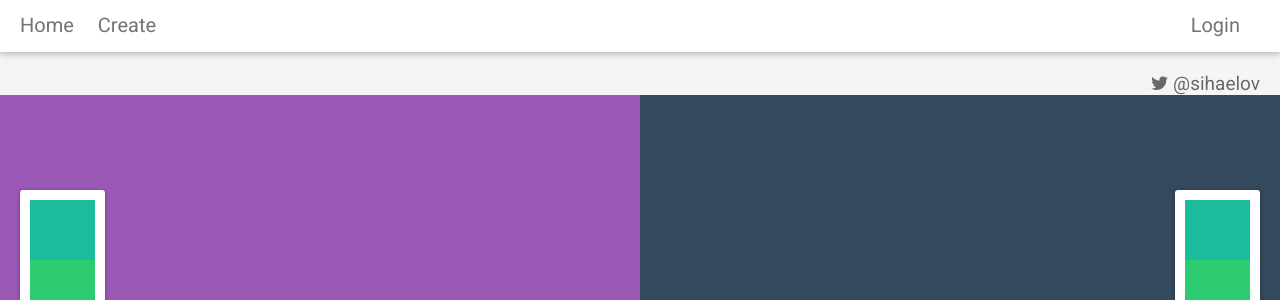
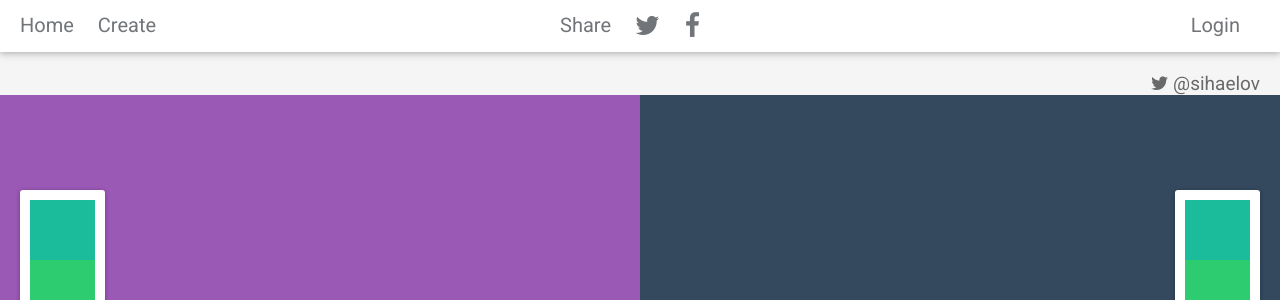
Before and after one commit to kohoto-san/color, a Django app: page /blend/ in a window 1280 px wide. Shown: the top 300 px of the page. Run offline with Django 3.2, Linux system fonts and the light colour scheme; parts of the project's set-up code (start-up, migrations or seed data) failed here and were passed over; some libraries are stand-ins or nearby versions.

Commit message:
add share website

```diff
--- a/project/static/style.css
+++ b/project/static/style.css
@@ -209,7 +209,7 @@ body{
 }
 
 
-.navbar a{
+.navbar span, .navbar a{
     color: #717579;
     font-size: 20px;
     margin-right: 20px;
@@ -217,6 +217,22 @@ body{
 
 .navbar a:hover{
 	color: #000;
+}
+
+.navbar-share{
+	text-align: center;
+	position: absolute;
+	margin: auto;
+	left: 0;
+	right: 0;
+	top: 0;
+}
+
+@media (max-width: 550px){
+    .navbar-share {
+    	top: auto;
+    	right: auto;
+    }
 }
 
 .close{
--- a/project/templates/base.html
+++ b/project/templates/base.html
@@ -89,6 +89,18 @@
 		<a href="/">Home</a>
 		<a href="{% url 'blend' %}">Create</a>
 
+		<div class="navbar-share">
+			<span>Share</span>
+
+			<a href="http://twitter.com/share?text=Discover and generate beautiful CSS3 gradients by @sihaelov&url=http://tabiku.com" target="_blank">
+            	<i class="fa fa-twitter fa-lg"></i>
+            </a>
+
+            <a href="https://www.facebook.com/sharer/sharer.php?u=http://tabiku.com" target="_blank">
+            	<i class="fa fa-facebook fa-lg"></i>
+            </a>
+		</div>
+
         {% if user.is_authenticated %}
 			<a href="{% url 'profile_details' user.pk %}" style="text-align: right; float: right;">Profile</a>
 		{% else %}
--- a/project/templates/profile.html
+++ b/project/templates/profile.html
@@ -5,7 +5,7 @@
 
 	<div class="profile-body">
 
-		<h1>Michael Sinov</h1>
+		<h1>{{profile.user.first_name}} {{profile.user.last_name}}</h1>
 
 		<div class="profile-tabs">
 			<a class="gradients" href="{% url 'profile_details' profile.pk %}">Gradients</a>
```
